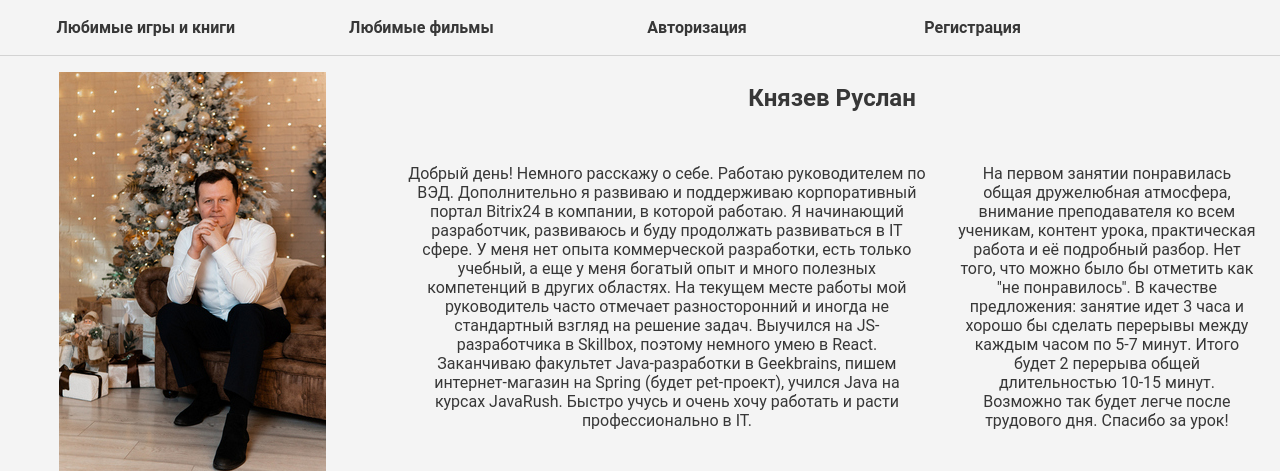
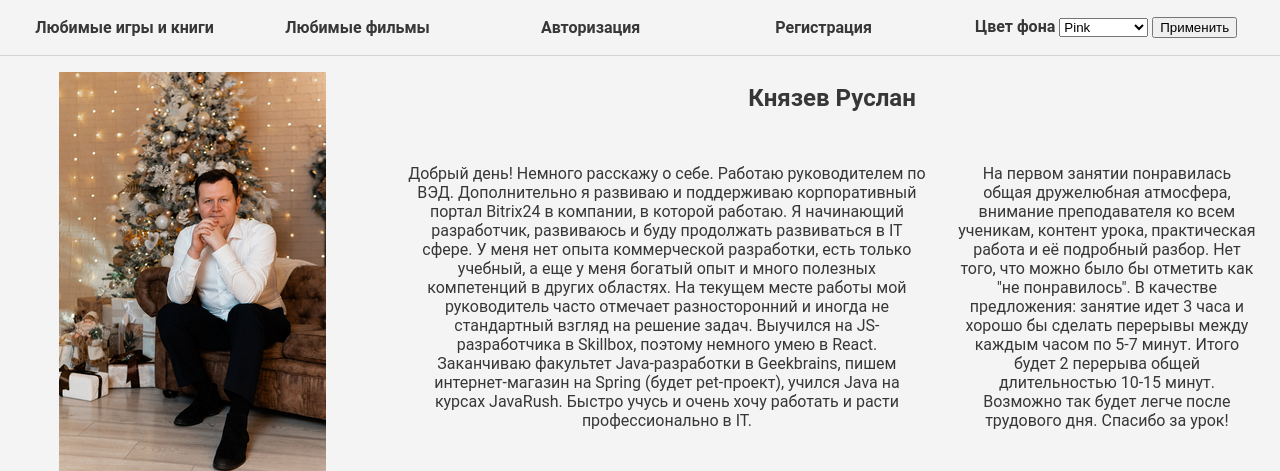
Before and after one commit to RuslanMGN174/hw-knyazev, a PHP site: page /my-site/index.php in a window 1280 px wide. Shown: the top 471 px of the page. Run offline with PHP 8.4, Linux system fonts and the light colour scheme; some libraries are stand-ins or nearby versions; some web fonts are replaced.

Commit message:
tasks of the thirteen slide has been completed

```diff
--- a/my-site/app/php/sayHello.php
+++ b/my-site/app/php/sayHello.php
@@ -1,3 +1,4 @@
 <?php
 
 echo "<h2>Рады снова Вас видеть, " . $_GET["login"] . "!</h2>";
+echo "<h2>Последний посещенный сайт - " . $_COOKIE["lastVisitedSite"] . "</h2>";
--- a/my-site/index.php
+++ b/my-site/index.php
@@ -13,6 +13,23 @@ $time = new RefreshTime($timeNightStart, $timeNightEnd);
 $themeToggle = new ThemeToggle($timeNightStart, $timeNightEnd);
 
 header("refresh: {$time->getRefreshTime()}");
+
+// background color for body
+function getBgColor(): string
+{
+    $color = "";
+    if (isset($_GET["bg-color"])) {
+        $color = match ($_GET["bg-color"]) {
+            "Pink" => "Pink",
+            "Lavender" => "Lavender",
+            "LightYellow" => "LightYellow",
+            "PaleGreen" => "PaleGreen"
+        };
+        setcookie("bg-color", $color, time() + 3600 * 24 * 7);
+    }
+    return $color;
+}
+
 ?>
 
 <!doctype html>
@@ -31,7 +48,8 @@ header("refresh: {$time->getRefreshTime()}");
     <script src="https://ajax.googleapis.com/ajax/libs/jquery/1.11.3/jquery.min.js"></script>
     <script src="app/js/scroll.js"></script>
 </head>
-<body id="top" class="<?php echo $themeToggle->getThemeClass(); ?>">
+<body id="top" class="<?php echo $themeToggle->getThemeClass(); ?>"
+      style="<?php echo "background: " . (getBgColor() ?? $_COOKIE["bg-color"]) ?>">
 <header class="header">
     <div class="logo"></div>
     <div class="link">
@@ -45,6 +63,19 @@ header("refresh: {$time->getRefreshTime()}");
     </div>
     <div class="link">
         <a class="header-link" href="app/php/registration.php">Регистрация</a>
+    </div>
+    <div class="sl-link">
+        <form>
+            <label>Цвет фона
+                <select name="bg-color">
+                    <option value="Pink">Pink</option>
+                    <option value="Lavender">Lavender</option>
+                    <option value="LightYellow">LightYellow</option>
+                    <option value="PaleGreen">PaleGreen</option>
+                </select>
+            </label>
+            <input type="submit" value="Применить">
+        </form>
     </div>
 </header>
 <div class="main">
--- a/my-site/src/styles/styles.css
+++ b/my-site/src/styles/styles.css
@@ -80,6 +80,14 @@ header {
     width: 250px;
 }
 
+.sl-link {
+    text-align: center;
+    font-weight: 700;
+    margin: 0;
+    padding: 0;
+    width: 400px;
+}
+
 .header-link {
     text-decoration: none;
     font-weight: 700;
```
Also changed, not shown: my-site/app/php/authorization.php (+24 -3 lines).
